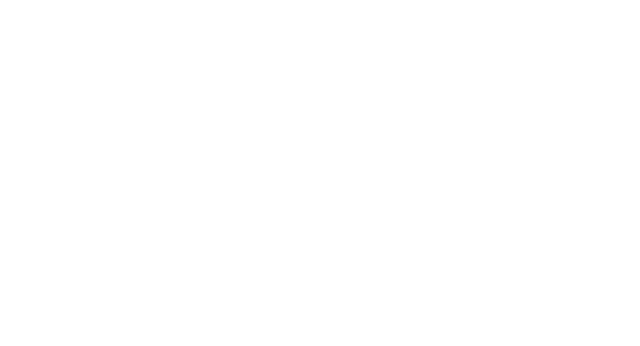
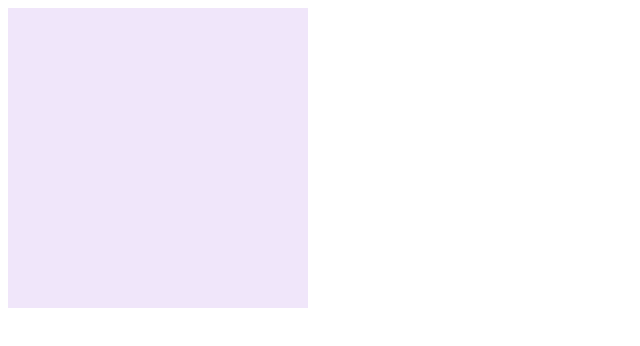
Before and after one commit to OlehKozubJS/various-react-projects-test, a React (Create React App) app: page / in a window 1280 px wide. Shown: the top 346 px of the page, without its empty margins (0-640 px from the left). Built offline with nearby package versions, Linux system fonts and the light colour scheme.

Commit message:
Update App.jsx

```diff
--- a/src/App.jsx
+++ b/src/App.jsx
@@ -8,11 +8,9 @@ const App = () => {
   return (
     <>
       <SVGFieldComponent
-        style={{
-          width: "300px",
-          height: "300px",
-          backgroundColor: "rgb(240, 230, 250)",
-        }}
+        width="300px"
+        height="300px"
+        backgroundColor="rgb(240, 230, 250)"
       >
         <LineComponent
           points={[0, 0, 50, 50, 100, 50]}
```
